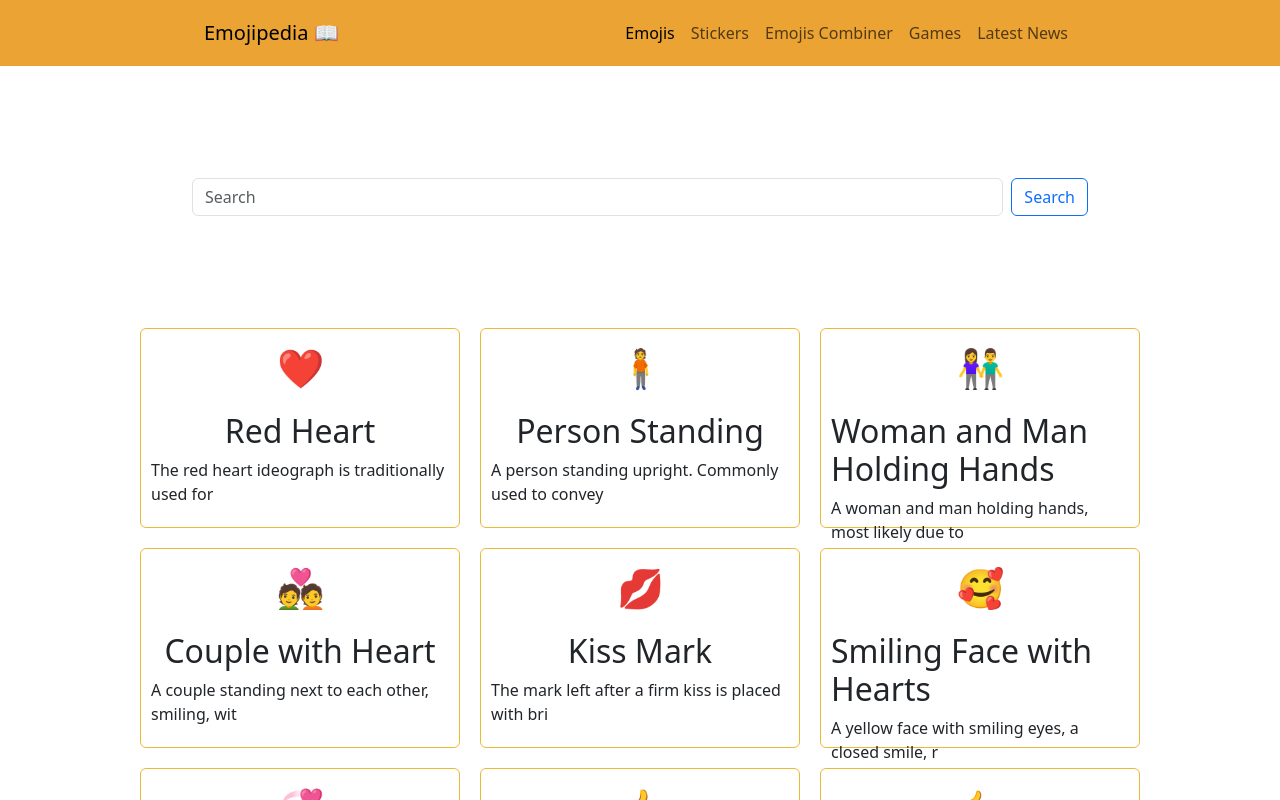
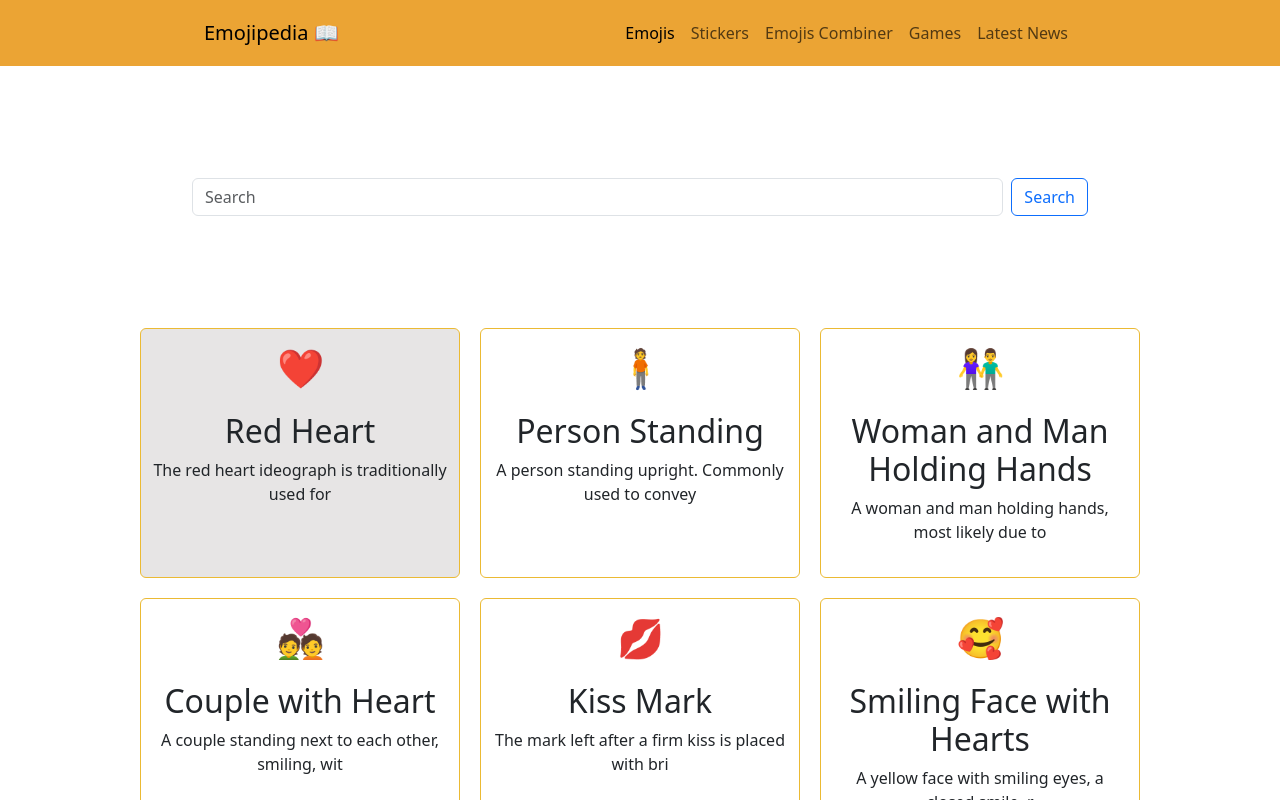
Before and after one commit to HarunaZakaria/emojipedia, a React (Vite) app: page / in a window 1280 px wide. In both pictures the pointer is over the element 300 px from the left and 427 px from the top of the page. Shown: the top 800 px of the page. Built offline with nearby package versions, Linux system fonts and the light colour scheme.

Commit message:
add style

```diff
--- a/src/index.css
+++ b/src/index.css
@@ -12,16 +12,25 @@
 
 .card {
   width: 20rem;
-  height: 200px;
+  height: 250px;
   display: flex;
   flex-direction: column;
   align-items: center;
+  text-align: center;
   padding: 10px;
   border: 1px solid #ebba34;
   box-shadow: 0, 2px 5px rgba(0, 0, 0, 0.3);
+  transform: all;
+}
+.card:hover{
+  background-color: rgb(231, 229, 229);
+  cursor: pointer;
 }
 .emoji{
   font-size: 38px;
+}
+.emoji:hover{
+  font-size: 50px;
 }
 .emoji-name {
   font-weight: 400;
```
